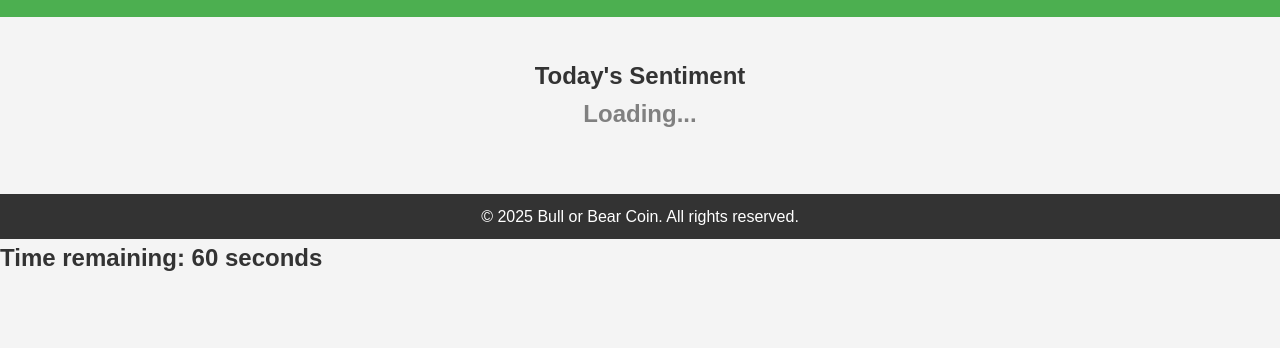
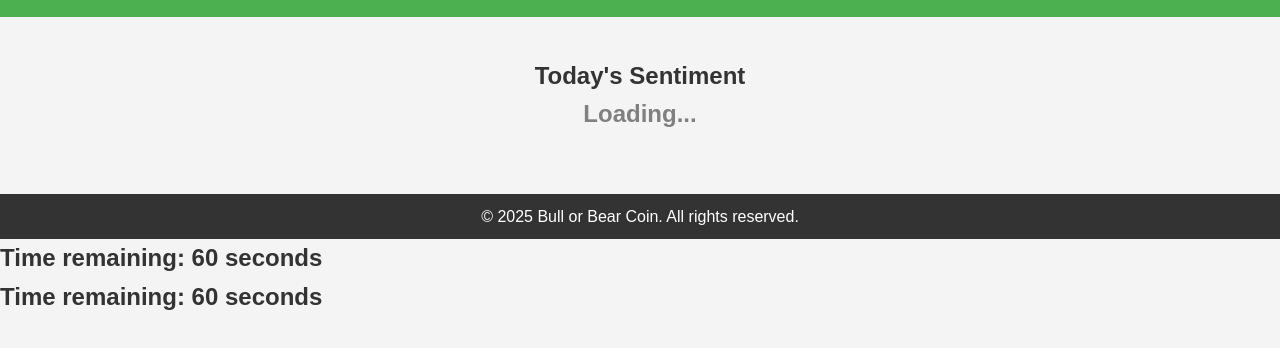
Before and after one commit to BorBCoin/BullorBear, a plain HTML site: page index.html in a window 1280 px wide. Shown: the part 100-448 px from the top of the page. Drawn offline with Linux system fonts and the light colour scheme; a script that the page names is missing.

Commit message:
Update index.html

```diff
--- a/index.html
+++ b/index.html
@@ -31,3 +31,4 @@
 </html>
 <h2 id="countdown-display">Time remaining: 60 seconds</h2>
 <script src="your-javascript-file.js"></script>
+<h2 id="countdown-display">Time remaining: 60 seconds</h2>
```
